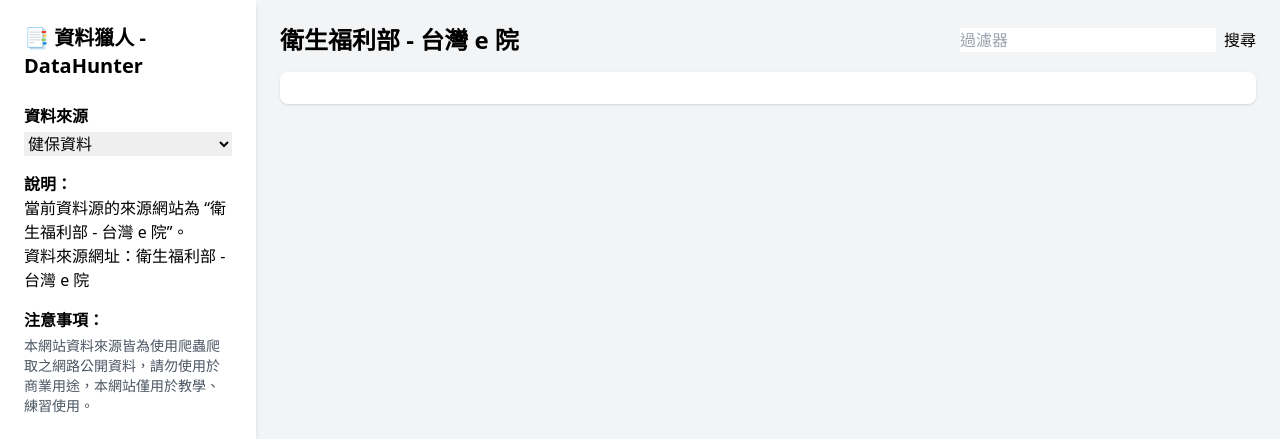
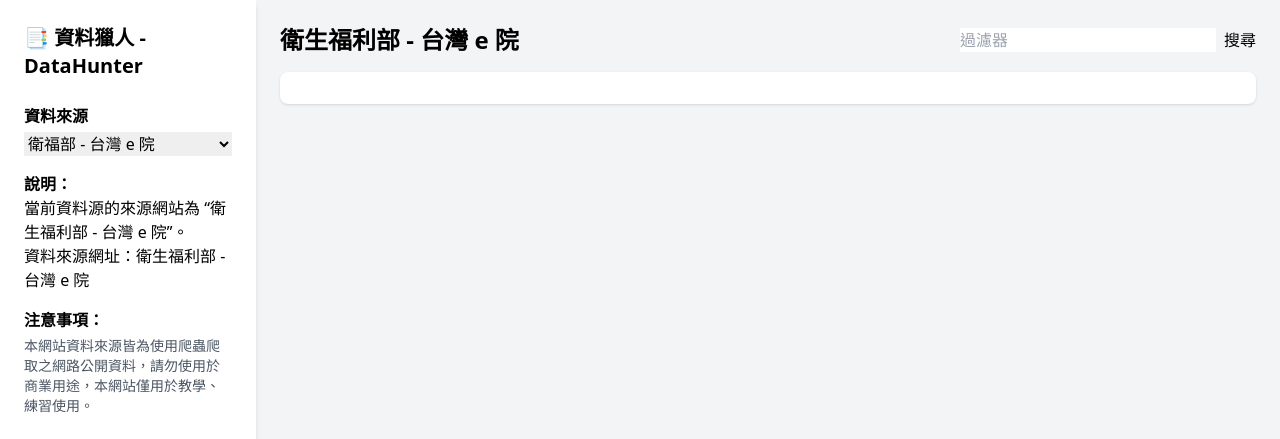
Before and after one commit to nickchen1998/DataHunter, a Django app: page /symptoms/list/ in a window 1280 px wide. Shown: the top 439 px of the page. Run offline with Django 5.2, Linux system fonts and the light colour scheme; data that the repository does not hold is empty; some libraries are stand-ins or nearby versions.

Commit message:
feat: refactor website templates for new data source option
- Add a new data source option in the `base.html` template
- Modify the styling for the data table in the `symptoms.html` template

Signed-off-by: nick <nickchen1998@gmail.com>

```diff
--- a/templates/base.html
+++ b/templates/base.html
@@ -17,9 +17,7 @@
         <div class="mb-4">
             <label for="source-select" class="block font-semibold mb-1">資料來源</label>
             <select id="source-select" class="select select-bordered w-full">
-                <option>健保資料</option>
-                <option>疾病通報</option>
-                <option>開放API</option>
+                <option>衛福部 - 台灣 e 院</option>
             </select>
         </div>
 
--- a/templates/symptoms.html
+++ b/templates/symptoms.html
@@ -10,7 +10,7 @@
 {% endblock %}
 
 {% block data-table %}
-    <div class="grid grid-cols-1 gap-4">
+    <div class="data-table max-h-[80vh] overflow-y-auto pr-2 space-y-4">
         {% for data in object_list %}
             <div class="card shadow-md bg-white p-4 border border-gray-200">
                 <div class="grid grid-cols-2 gap-2 text-sm text-gray-800">
```
